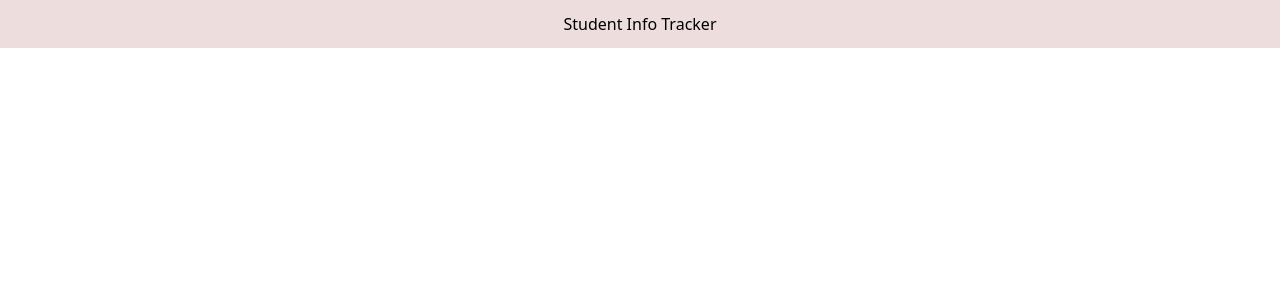
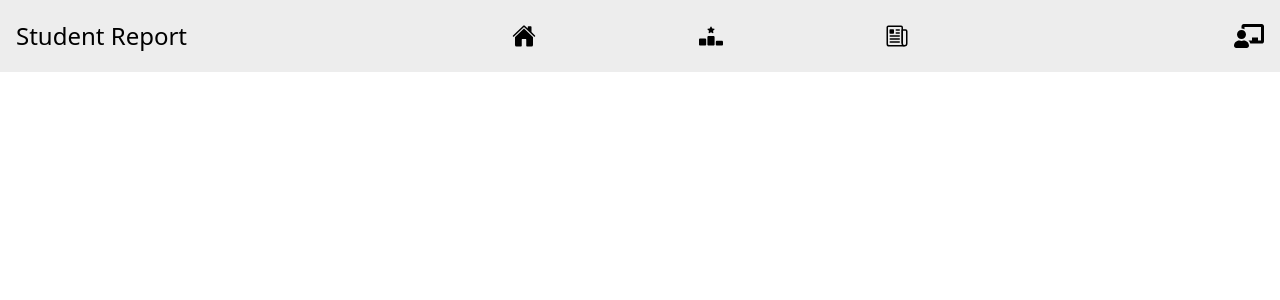
Before and after one commit to Shivraj-Joshi/student-info-tracker, a React (Vite) app in the folder client/: page / in a window 1280 px wide. Shown: the top 300 px of the page. Built offline with nearby package versions, Linux system fonts and the light colour scheme.

Commit message:
navbar component created

```diff
--- a/client/package.json
+++ b/client/package.json
@@ -13,6 +13,7 @@
     "@tailwindcss/vite": "^4.1.4",
     "react": "^19.0.0",
     "react-dom": "^19.0.0",
+    "react-icons": "^5.5.0",
     "tailwindcss": "^4.1.4"
   },
   "devDependencies": {
--- a/client/src/App.jsx
+++ b/client/src/App.jsx
@@ -1,9 +1,10 @@
+import Navbar from "./components/Navbar";
+
 function App() {
   return (
     <>
-      <div>
-        <h1 className="bg-[#EDDDDD] p-3 text-center">Student Info Tracker</h1>
-      </div>
+      {/* <div className="bg-zinc-900 h-[100vh] w-[100vw]"></div> */}
+      <Navbar />
     </>
   );
 }
--- /dev/null
+++ b/client/src/components/Navbar.jsx
@@ -0,0 +1,37 @@
+import React, { useState } from "react";
+import { IoMenu } from "react-icons/io5";
+import { FaChalkboardTeacher } from "react-icons/fa";
+import { IoHome } from "react-icons/io5";
+import { FaRankingStar } from "react-icons/fa6";
+import { IoNewspaperOutline } from "react-icons/io5";
+
+const Navbar = () => {
+  const [isMenuOpen, setIsMenuOpen] = useState(false);
+
+  return (
+    <div className=" flex items-center justify-between p-4 bg-[#ededed]">
+      <div className="logo text-2xl cursor-pointer">Student Report</div>
+      <div className="links hidden md:flex  p-2 w-xl ">
+        <ul className="flex w-full justify-around font-semibold  text-2xl ">
+          <li className="cursor-pointer">
+            <IoHome />
+          </li>
+          <li className="cursor-pointer">
+            <FaRankingStar />{" "}
+          </li>
+          <li className="cursor-pointer">
+            <IoNewspaperOutline />
+          </li>
+        </ul>
+      </div>
+      <IoMenu className="text-3xl cursor-pointer md:hidden" />
+      <div className="profiles hidden md:flex text-3xl cursor-pointer">
+        <div>
+          <FaChalkboardTeacher />
+        </div>
+      </div>
+    </div>
+  );
+};
+
+export default Navbar;
```
Also changed, not shown: 1 other file (tests, documents, lock files or other folders).
